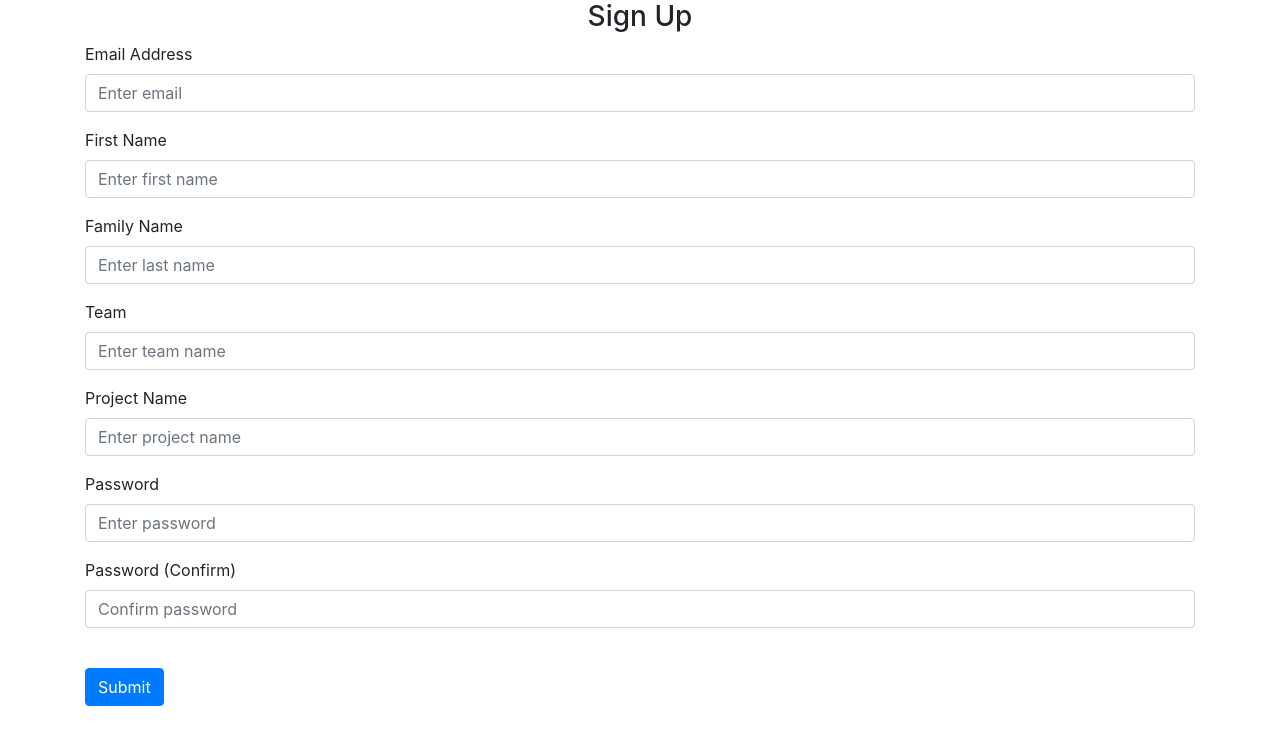
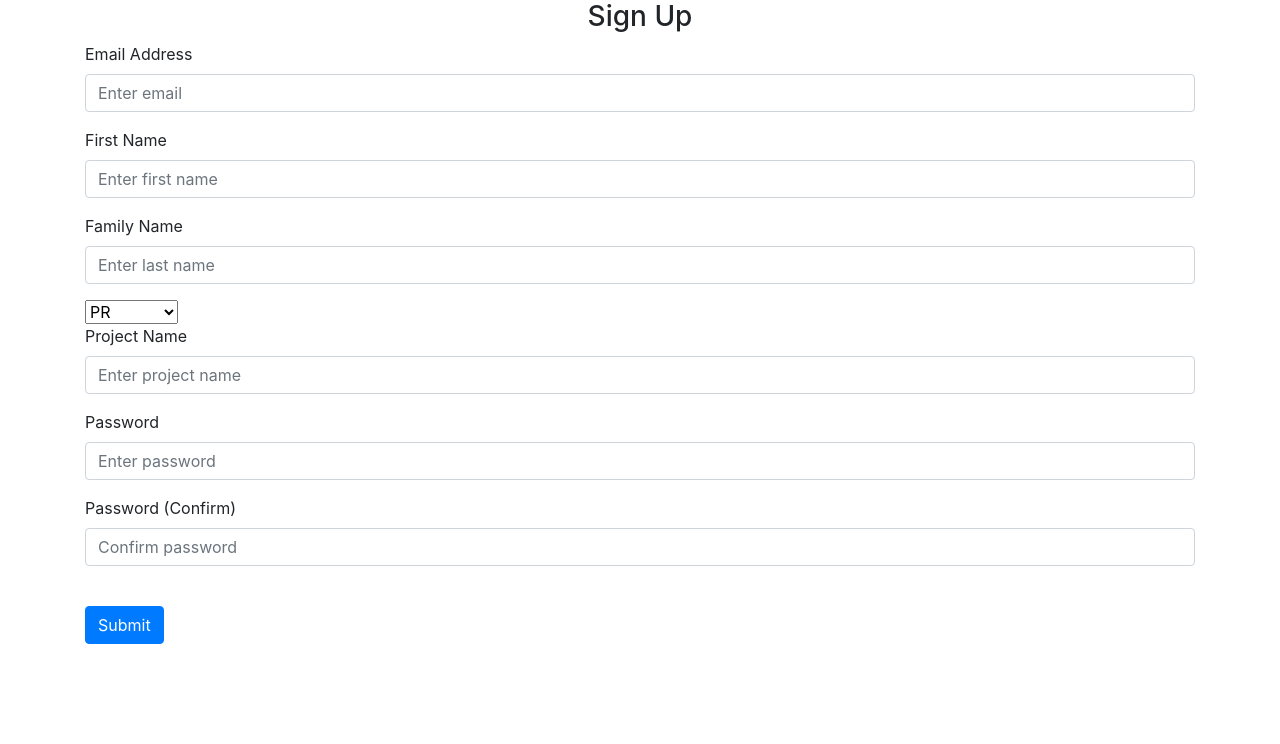
Before and after one commit to rzvn25/Licenta, a Flask app: page /sign-up in a window 1280 px wide. Shown: the part 56-800 px from the top of the page. Run offline with Flask 3, Linux system fonts and the light colour scheme; some libraries are stand-ins or nearby versions.

Commit message:
change the teams selection

```diff
--- a/website/models.py
+++ b/website/models.py
@@ -17,6 +17,5 @@ class User(db.Model, UserMixin):
     first_name = db.Column(db.String(150))
     last_name = db.Column(db.String(150))  # new field
     team = db.Column(db.String(150))  # new field
-    dob = db.Column(db.Date)  # new field
     project_name = db.Column(db.String(150))
     notes = db.relationship('Note')
--- a/website/templates/base.html
+++ b/website/templates/base.html
@@ -94,7 +94,6 @@ document.getElementById("user-details-btn").addEventListener("click", function()
         alert(`Email: ${data.email}\nFirst Name: ${data.firstName}\n
         Last Name: ${data.lastName}\n
         Team: ${data.team}\n
-        Date of Birth: ${data.dob}\n
         Project Name: ${data.projectName}`);
       });
   });
--- a/website/templates/sign_up.html
+++ b/website/templates/sign_up.html
@@ -35,16 +35,11 @@ content %}
   />
 </div>
 
-<div class="form-group">
-  <label for="team">Team</label>
-  <input
-    type="text"
-    class="form-control"
-    id="team"
-    name="team"
-    placeholder="Enter team name"
-  />
-</div>
+<select name="team">
+    <option value="PR">PR</option>
+    <option value="Sales">Sales</option>
+    <option value="Research">Research</option>
+</select>
 
 <div class="form-group">
   <label for="projectName">Project Name</label>
```
